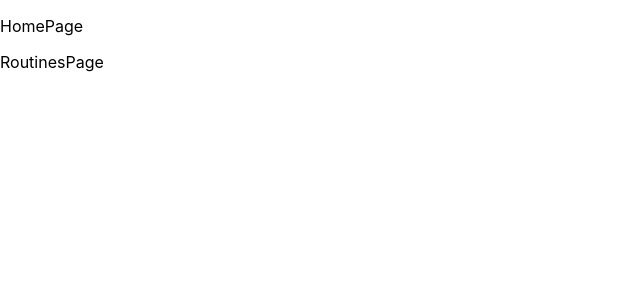
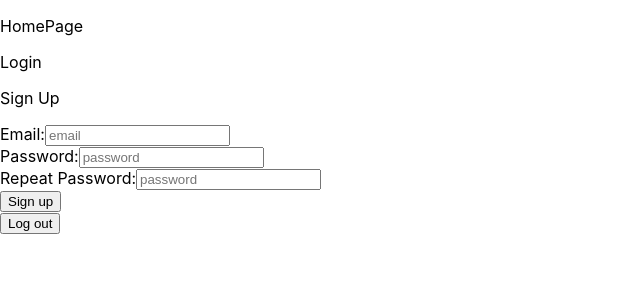
Before and after one commit to MuradAles/MyGymRoutine, a React (Create React App) app in the folder frontend/: page / in a window 1280 px wide. Shown: the top 300 px of the page, without its empty margins (0-640 px from the left). Built offline with nearby package versions, Linux system fonts and the light colour scheme; no server answers; the HTML template or start-up script is replaced by a standard one.

Commit message:
firebase fixes

```diff
--- a/frontend/package.json
+++ b/frontend/package.json
@@ -9,6 +9,7 @@
     "firebase": "^9.22.0",
     "react": "^18.2.0",
     "react-dom": "^18.2.0",
+    "react-router-dom": "^6.11.2",
     "react-scripts": "5.0.1",
     "web-vitals": "^2.1.4"
   },
--- a/frontend/src/App.js
+++ b/frontend/src/App.js
@@ -1,13 +1,19 @@
-import { useState } from 'react';
+import { BrowserRouter, Route, Routes, Redirect } from "react-router-dom";
 import Homepage from './pages/HomePage';
-import RoutinesPage from './pages/RoutinesPage'
+import RoutinesPage from './pages/RoutinesPage';
+import { AuthProvider } from './firebase/Auth';
+
 
 function App() {
   return (
-    <div className="App">
-      <Homepage />
-      <RoutinesPage />
-    </div>
+    <AuthProvider>
+      <BrowserRouter>
+        <Routes>
+          <Route path='/' element={<Homepage />} />
+          <Route path='/routine' element={<RoutinesPage />} />
+        </Routes>
+      </BrowserRouter>
+    </AuthProvider>
   );
 }
 
--- /dev/null
+++ b/frontend/src/components/Login.js
@@ -0,0 +1,14 @@
+import { useState, useEffect, useContext } from "react";
+import { doCreateUserWithEmailAndPassword } from "../firebase/FirebaseFunctions";
+import { AuthContext } from "../firebase/Auth";
+
+function Login() {
+    const { currentUser } = useContext(AuthContext);
+    return (
+        <div className="App">
+            <p>Login</p>
+        </div>
+    );
+}
+
+export default Login;
--- /dev/null
+++ b/frontend/src/components/Logout.js
@@ -0,0 +1,9 @@
+import { doSignOut } from '../firebase/FirebaseFunctions'
+
+function Logout() {
+    return (
+        <button type='button' onClick={doSignOut}>Log out</button>
+    );
+}
+
+export default Logout;
--- /dev/null
+++ b/frontend/src/components/SignUp.js
@@ -0,0 +1,79 @@
+import { useState, useEffect, useContext } from "react";
+import { doCreateUserWithEmailAndPassword } from "../firebase/FirebaseFunctions";
+import { AuthContext } from "../firebase/Auth";
+
+function SignUp() {
+    const { currentUser } = useContext(AuthContext);
+    const [pwMatch, setPwMatch] = useState('')
+    console.log(currentUser)
+
+    const handleSubmite = async (e) => {
+        e.preventDefault();
+        const { email_Intput, password_Intput, repeat_password_Intput } = e.target.elements
+        if (password_Intput.value !== repeat_password_Intput.value) {
+            setPwMatch('Passwords do not match');
+            return false;
+        }
+        try {
+            await doCreateUserWithEmailAndPassword(
+                email_Intput.value,
+                password_Intput.value,
+            );
+        } catch (error) {
+            alert(error);
+        }
+    }
+    return (
+        <div className="App">
+            <p>Sign Up </p>
+            {pwMatch && <h4 className='error'>{pwMatch}</h4>}
+            <form onSubmit={handleSubmite}>
+                <div className="login_Div">
+                    <div className="email_Div">
+                        <label htmlFor="email_Intput">
+                            Email:
+                            <input
+                                className="input_tag"
+                                id="email_Intput"
+                                placeholder="email"
+                                autoComplete="off"
+                                required
+                            />
+                        </label>
+                    </div>
+                    <div className="password_Div">
+                        <label htmlFor="password_Intput">
+                            Password:
+                            <input
+                                className="input_tag"
+                                id="password_Intput"
+                                placeholder="password"
+                                type="password"
+                                autoComplete="off"
+                                required
+                            />
+                        </label>
+                    </div>
+                    <div className="repeat_password_Div">
+                        <label htmlFor="repeat_password_Intput">
+                            Repeat Password:
+                            <input
+                                className="input_tag"
+                                id="repeat_password_Intput"
+                                placeholder="password"
+                                type="password"
+                                autoComplete="off"
+                                required
+                            />
+                        </label>
+                    </div>
+                    <button id='submiteButton' type='submit'>
+                        Sign up
+                    </button>
+                </div>
+            </form>
+        </div>
+    );
+}
+
+export default SignUp;
--- a/frontend/src/firebase/Auth.js
+++ b/frontend/src/firebase/Auth.js
@@ -1,12 +1,30 @@
-import React, { useState, useEffect } from 'react'
-import firebaseApp from './Firebase'
+import React, { useState, useEffect } from 'react';
+import firebaseApp from './Firebase';
 
-export const AuthConext = React.createContext();
+export const AuthContext = React.createContext();
 
 export const AuthProvider = ({ children }) => {
     const [currentUser, setCurrentUser] = useState(null);
+    const [loadingUser, setLoadingUser] = useState(true);
+
     useEffect(() => {
-        firebaseApp.auth().onAuthStateChanged(setCurrentUser);
-    }, [])
-    return <AuthConext.Provider value={currentUser}>{children}</AuthConext.Provider>
+        firebaseApp.auth().onAuthStateChanged((user) => {
+            setCurrentUser(user);
+            setLoadingUser(false);
+        });
+    }, []);
+
+    if (loadingUser) {
+        return (
+            <div>
+                <h1>Loading....Loading....Loading....Loading....Loading....</h1>
+            </div>
+        );
+    }
+
+    return (
+        <AuthContext.Provider value={{ currentUser }}>
+            {children}
+        </AuthContext.Provider>
+    );
 };
--- a/frontend/src/firebase/Firebase.js
+++ b/frontend/src/firebase/Firebase.js
@@ -1,5 +1,5 @@
-import * as firebase from 'firebase/app'
-import 'firebase/auth'
+import firebase from 'firebase/compat/app';
+import 'firebase/compat/auth';
 
 const firebaseApp = firebase.initializeApp({
     apiKey: process.env.REACT_APP_FIREBASE_KEY,
--- a/frontend/src/firebase/FirebaseFunctions.js
+++ b/frontend/src/firebase/FirebaseFunctions.js
@@ -1,4 +1,4 @@
-import firebase from 'firebase.app'
+import firebase from 'firebase/compat/app';
 
 async function doCreateUserWithEmailAndPassword(email, password) {
     await firebase.auth().createUserWithEmailAndPassword(email, password);
@@ -24,6 +24,7 @@ async function doSocialSignIn(provider) {
     await firebase.auth().signInWithPopup(socialProcider);
 }
 
+
 // async function doPasswordReset(email) {
 //     await firebase.auth().sendPasswordReset(email);
 // }
@@ -31,6 +32,10 @@ async function doSocialSignIn(provider) {
 // async function doPasswordUpdate(email) {
 //     await firebase.auth().passwordUpdate(email);
 // }
+
+async function doSignOut() {
+    await firebase.auth().signOut();
+}
 
 
 export {
@@ -40,4 +45,5 @@ export {
     doSocialSignIn,
     // doPasswordReset,
     // doPasswordUpdate
+    doSignOut
 };
--- a/frontend/src/pages/HomePage.js
+++ b/frontend/src/pages/HomePage.js
@@ -1,7 +1,17 @@
+import Logout from "../components/Logout"
+import Login from "../components/Login"
+import SignUp from "../components/SignUp"
+import { useContext } from "react"
+import { AuthContext } from "../firebase/Auth"
 function Homepage() {
+    const { currentUser } = useContext(AuthContext)
+    console.log(currentUser)
     return (
         <div className="App">
             <p>HomePage</p>
+            <Login />
+            <SignUp />
+            <Logout />
         </div>
     );
 }
```
Also changed, not shown: frontend/src/components/LoginComp.js (deleted, +0 -9 lines), frontend/src/components/LogoutComp.js (deleted, +0 -9 lines), frontend/src/components/SignUpComp.js (deleted, +0 -9 lines), 1 other file (tests, documents, lock files or other folders).
